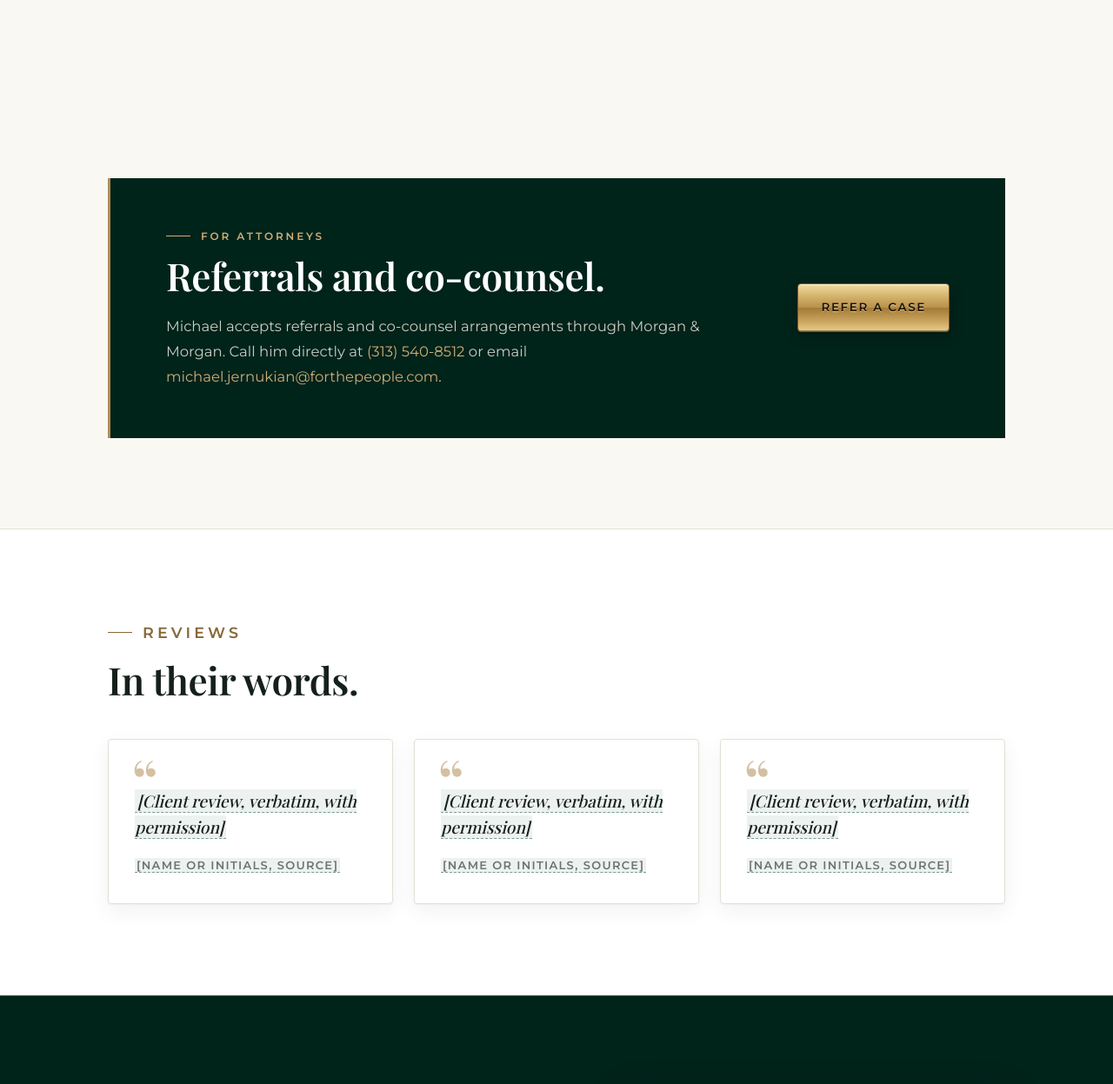
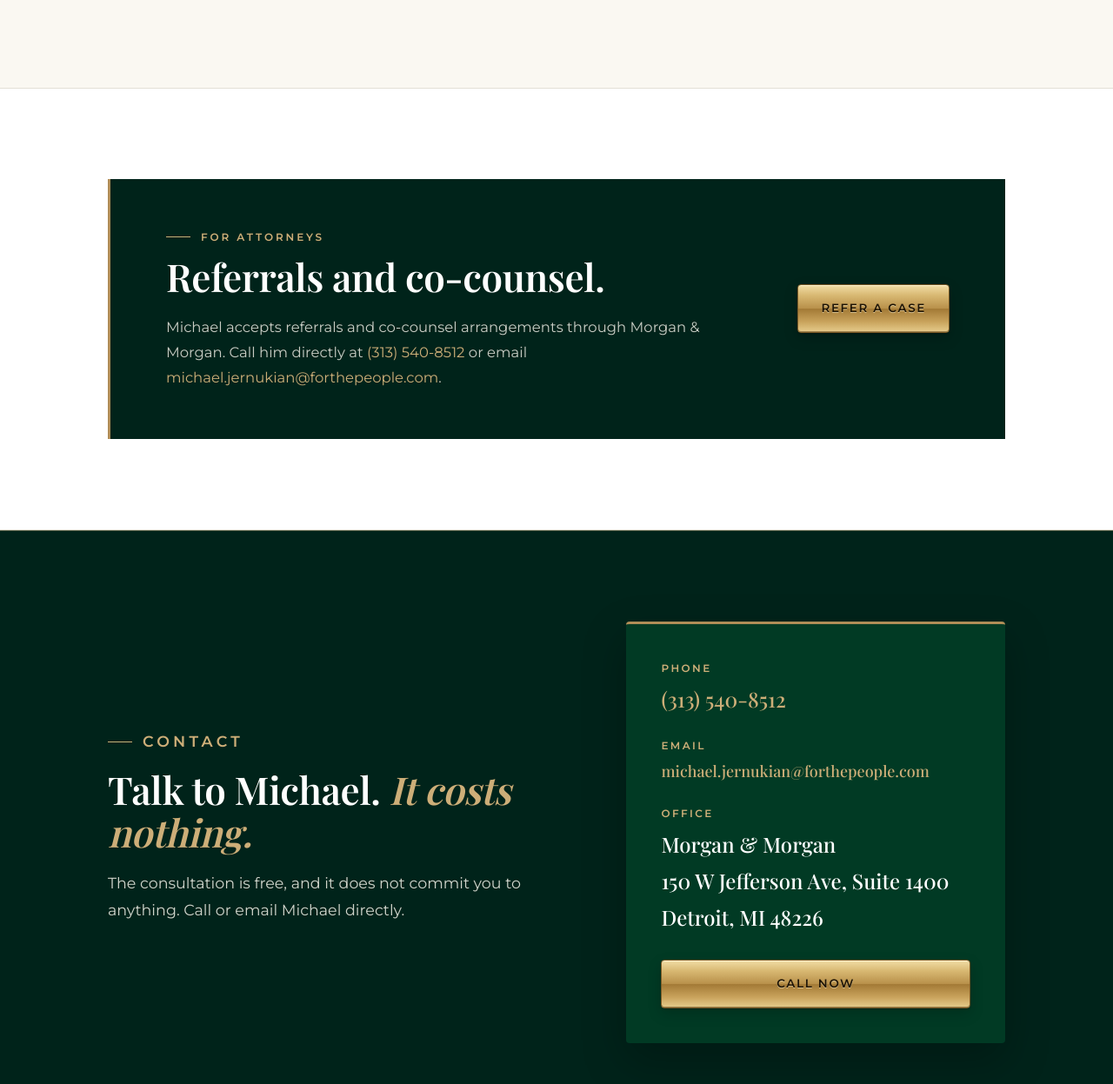
Before and after one commit to mjernukian/macombinjury.law, a plain HTML site: page index.html in a window 1280 px wide. Shown: the part 3548-4795 px from the top of the page at 87% size. Drawn offline with Linux system fonts and the light colour scheme.

Commit message:
Hide Reviews until there are client reviews
Co-Authored-By: Claude Opus 5.5 <noreply@anthropic.com>
Claude-Session: https://claude.ai/code/session_01WS9ccCYe4eooktT1Ra7Maw

```diff
--- a/index.html
+++ b/index.html
@@ -190,7 +190,7 @@
     </div>
   </section>
 
-  <section id="attorneys">
+  <section id="attorneys" class="band-paper">
     <div class="wrap">
       <div class="panel rv">
         <div>
@@ -199,20 +199,6 @@
           <p>Michael accepts referrals and co-counsel arrangements through Morgan &amp; Morgan. Call him directly at <a href="tel:+13135408512">(313) 540-8512</a> or email <a href="mailto:michael.jernukian@forthepeople.com">michael.jernukian@forthepeople.com</a>.</p>
         </div>
         <a class="btn btn-brass" href="#contact">Refer a Case</a>
-      </div>
-    </div>
-  </section>
-
-  <section id="reviews" class="band-paper">
-    <div class="wrap">
-      <div class="section-head">
-        <p class="label rv">Reviews</p>
-        <h2 class="rv">In their words.</h2>
-      </div>
-      <div class="grid">
-        <blockquote class="card rv"><p><span class="ph">[Client review, verbatim, with permission]</span></p><cite><span class="ph">[Name or initials, source]</span></cite></blockquote>
-        <blockquote class="card rv"><p><span class="ph">[Client review, verbatim, with permission]</span></p><cite><span class="ph">[Name or initials, source]</span></cite></blockquote>
-        <blockquote class="card rv"><p><span class="ph">[Client review, verbatim, with permission]</span></p><cite><span class="ph">[Name or initials, source]</span></cite></blockquote>
       </div>
     </div>
   </section>
```
